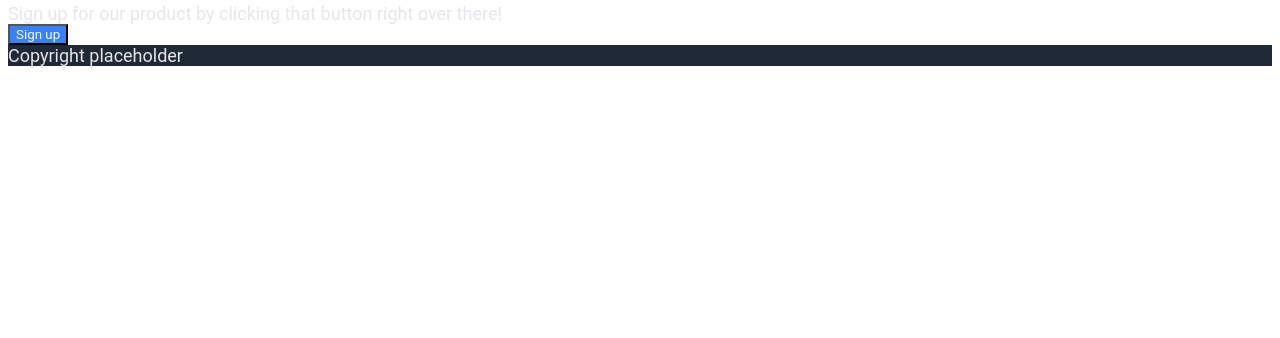
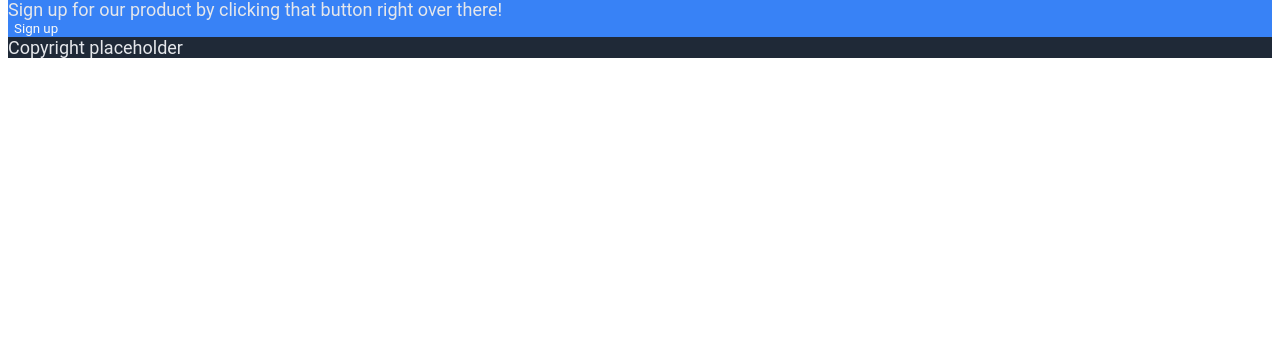
Before and after one commit to singularbluebird/Landing-Page-Foundations-TOP, a plain HTML site: page index.html in a window 1280 px wide. Shown: the part 462-800 px from the top of the page. Drawn offline with Linux system fonts and the light colour scheme.

Commit message:
Changes call to action background color and adds button border

```diff
--- a/style.css
+++ b/style.css
@@ -42,6 +42,7 @@
 }
 
 .action {
+    background-color: #3882f6;
 }
 
 button {
@@ -49,6 +50,7 @@ button {
     width: fit-content;
     background-color: #3882f6;
     color: #f9faf8;
+    border: #f9faf8;
 }
 
 .copyright {
```
